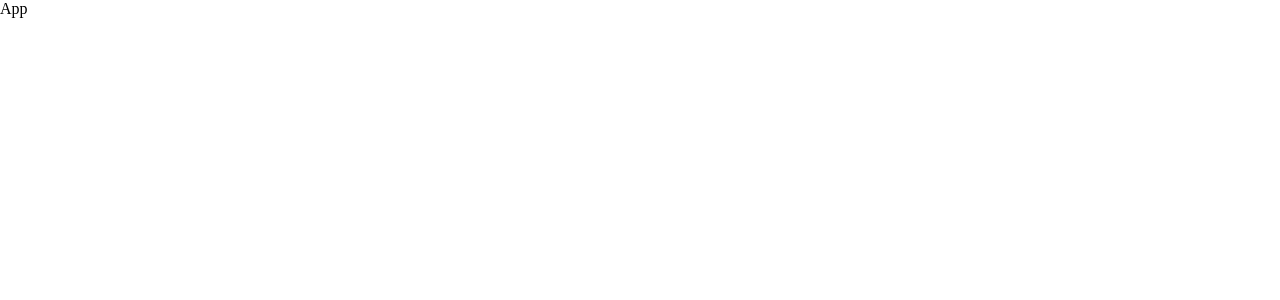
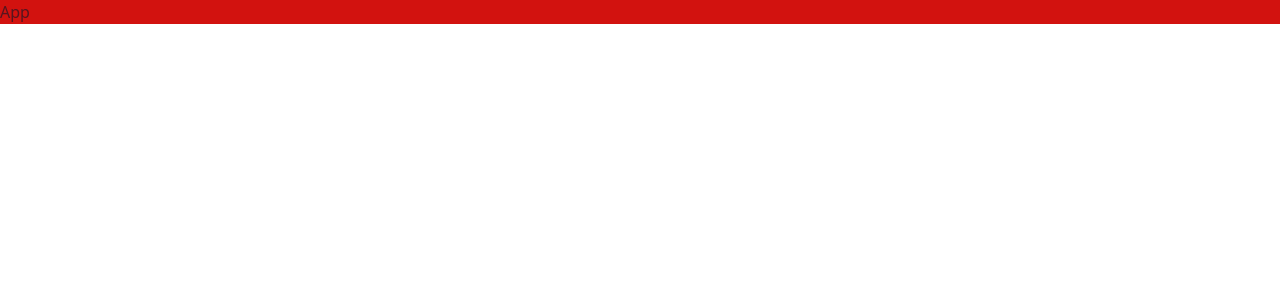
Before and after one commit to Phyya/love-letter-generator, a React (Create React App) app in the folder frontend/: page / in a window 1280 px wide. Shown: the top 300 px of the page. Built offline with nearby package versions, Linux system fonts and the light colour scheme; the HTML template or start-up script is replaced by a standard one.

Commit message:
set up tailwind colors from style guide

```diff
--- a/frontend/package.json
+++ b/frontend/package.json
@@ -34,5 +34,10 @@
       "last 1 firefox version",
       "last 1 safari version"
     ]
+  },
+  "devDependencies": {
+    "autoprefixer": "^10.4.13",
+    "postcss": "^8.4.19",
+    "tailwindcss": "^3.2.4"
   }
 }
--- /dev/null
+++ b/frontend/postcss.config.js
@@ -0,0 +1,6 @@
+module.exports = {
+  plugins: {
+    tailwindcss: {},
+    autoprefixer: {},
+  },
+}
--- a/frontend/src/App.jsx
+++ b/frontend/src/App.jsx
@@ -2,7 +2,9 @@ import React from 'react'
 
 function App() {
   return (
-    <div>App</div>
+    <div className='bg-main-1 text-sec-5'>
+      App
+    </div>
   )
 }
 
--- a/frontend/src/index.css
+++ b/frontend/src/index.css
@@ -1,3 +1,7 @@
 *{
   margin: 0;
 }
+
+@tailwind base;
+@tailwind components;
+@tailwind utilities;
--- /dev/null
+++ b/frontend/tailwind.config.js
@@ -0,0 +1,26 @@
+/** @type {import('tailwindcss').Config} */
+module.exports = {
+  content: [
+    "./src/**/*.{js,jsx,ts,tsx}"
+  ],
+  theme: {
+    extend: {
+      colors: {
+        'main-1': '#D2120F',
+        'main-2': '#D93937',
+        'main-3': '#E1615F',
+        'main-4': '#E88887',
+        'main-5': '#F0B0AF',
+        'main-6': '#F6D0CF',
+
+        'sec-1': '#04172A',
+        'sec-2': '#04172AE5',
+        'sec-3': '#04172ACC',
+        'sec-4': '#04172AB2',
+        'sec-5': '#04172A99',
+        'sec-6': '#04172A80'
+      }
+    },
+  },
+  plugins: [],
+}
```
Also changed, not shown: 1 other file (tests, documents, lock files or other folders).
